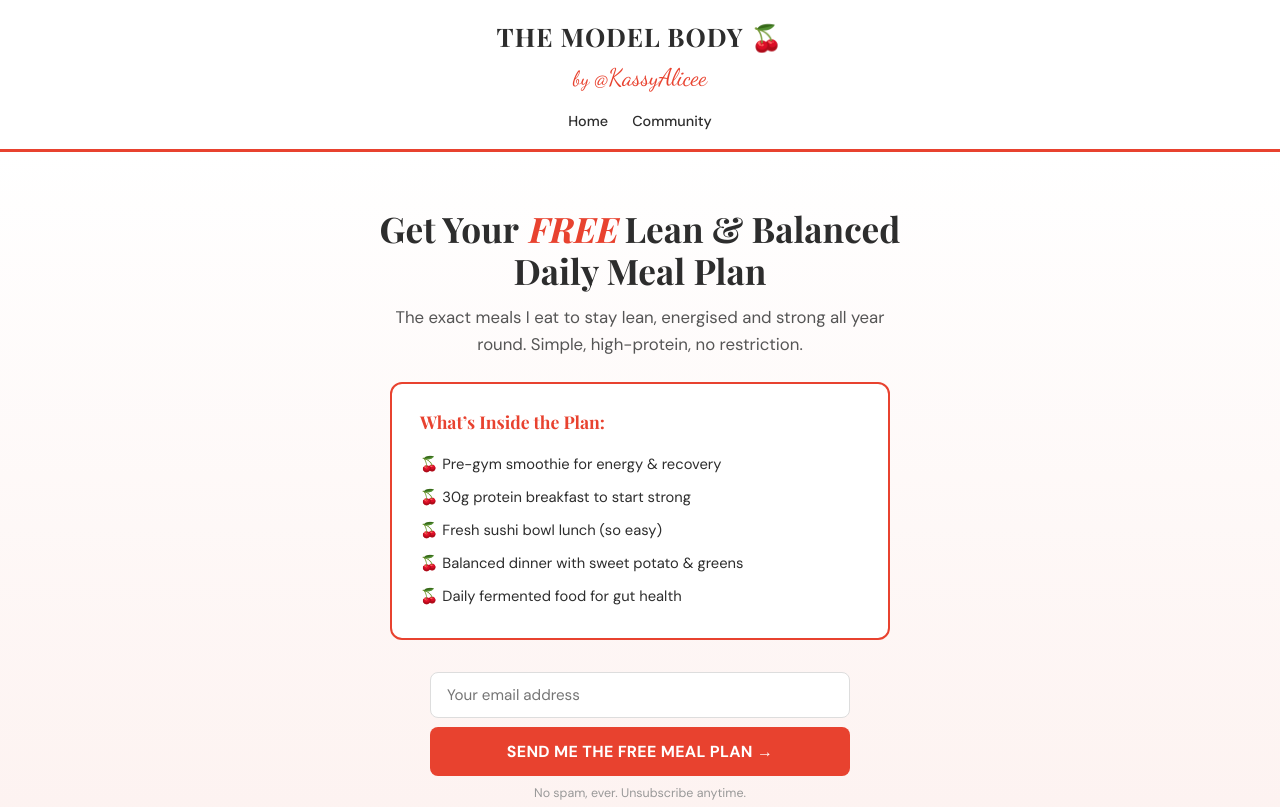
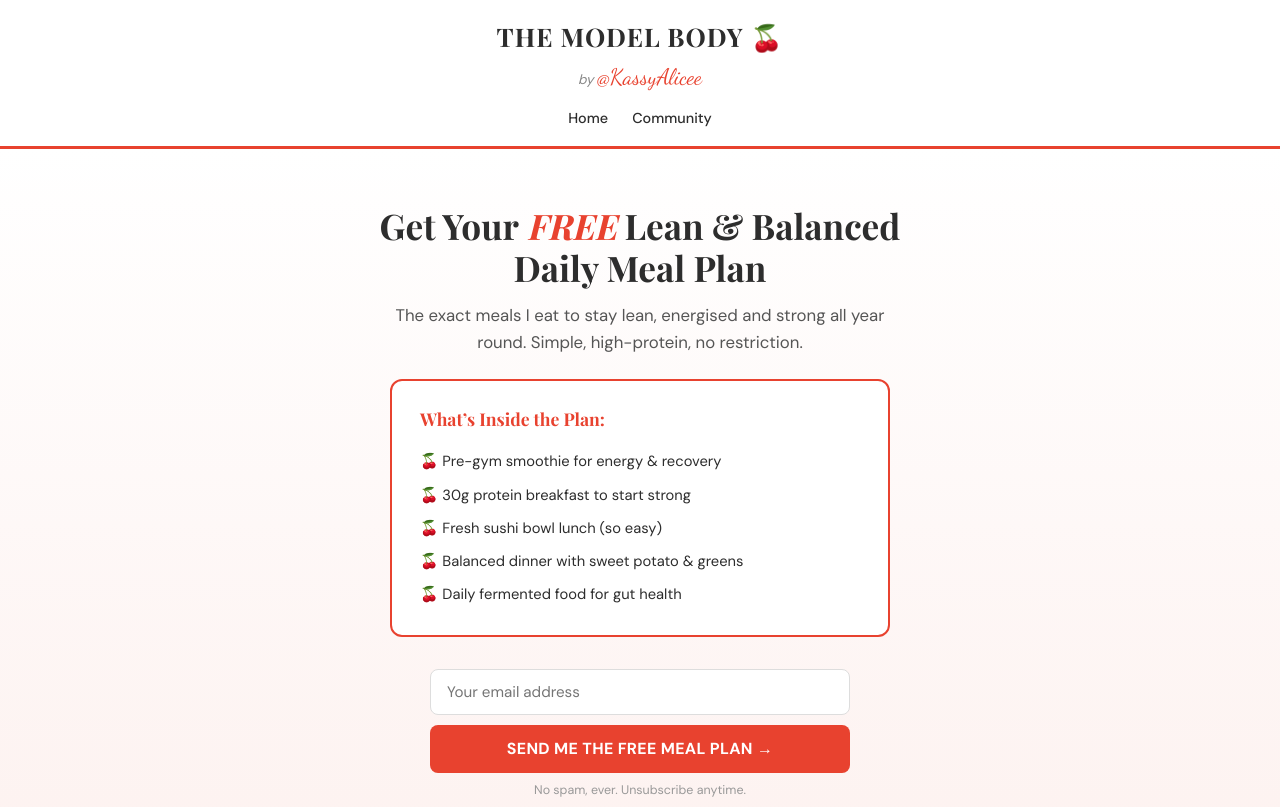
Before and after one commit to homefitgymkit/themodelbody, a plain HTML site: page index.html in a window 1280 px wide. Shown: the top 807 px of the page. Drawn offline with nearby package versions, Linux system fonts and the light colour scheme; a web font is replaced by a local one.

Commit message:
Update index.html

```diff
--- a/index.html
+++ b/index.html
@@ -30,7 +30,7 @@ a:hover{text-decoration:underline}
 .site-header{background:var(--white);border-bottom:3px solid var(--accent);padding:1rem 0;text-align:center}
 .site-header__inner{max-width:900px;margin:0 auto;padding:0 1.5rem}
 .site-header h1{font-family:var(--serif);font-size:1.6rem;letter-spacing:.04em;text-transform:uppercase;margin-bottom:.15rem}
-.site-header .tagline{font-size:1.3rem;color:var(--accent);font-family:var(--script)}
+.site-header .tagline{font-size:.85rem;color:#888;font-style:italic}
 .nav{display:flex;justify-content:center;gap:1.5rem;margin-top:.75rem;font-size:.9rem;font-weight:500}
 .nav a{color:var(--text)}.nav a:hover{color:var(--accent)}
 
@@ -77,7 +77,7 @@ a:hover{text-decoration:underline}
 <header class="site-header">
 <div class="site-header__inner">
 <h1>THE MODEL BODY &#x1F352;</h1>
-<p class="tagline">by <span style="font-family:var(--script);font-size:1.5rem;color:var(--accent)">@KassyAlicee</span></p>
+<p class="tagline">by <span style="font-family:var(--script);font-size:1.4rem;color:var(--accent);font-style:normal">@KassyAlicee</span></p>
 <nav class="nav">
 <a href="./">Home</a>
 <!-- <a href="./blog/">Blog</a> -->
```
